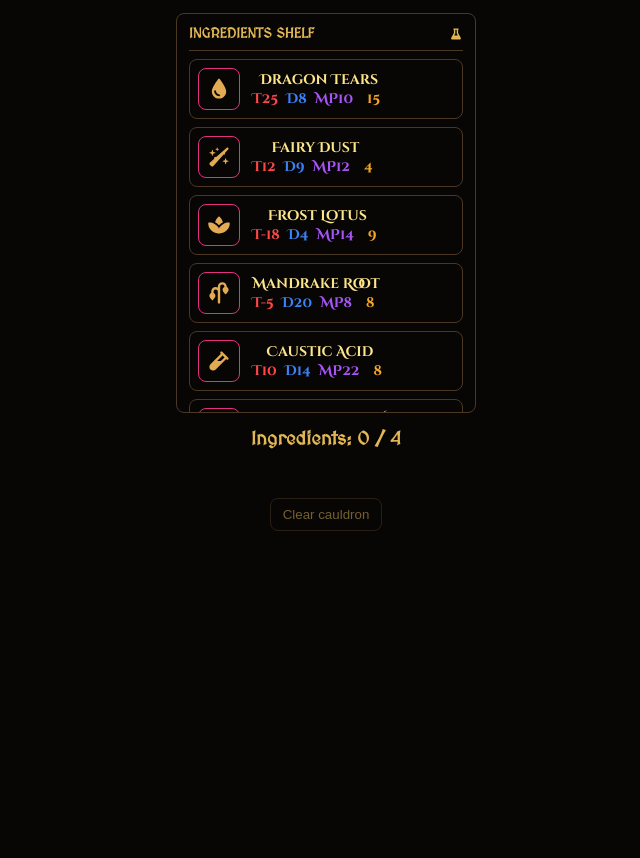
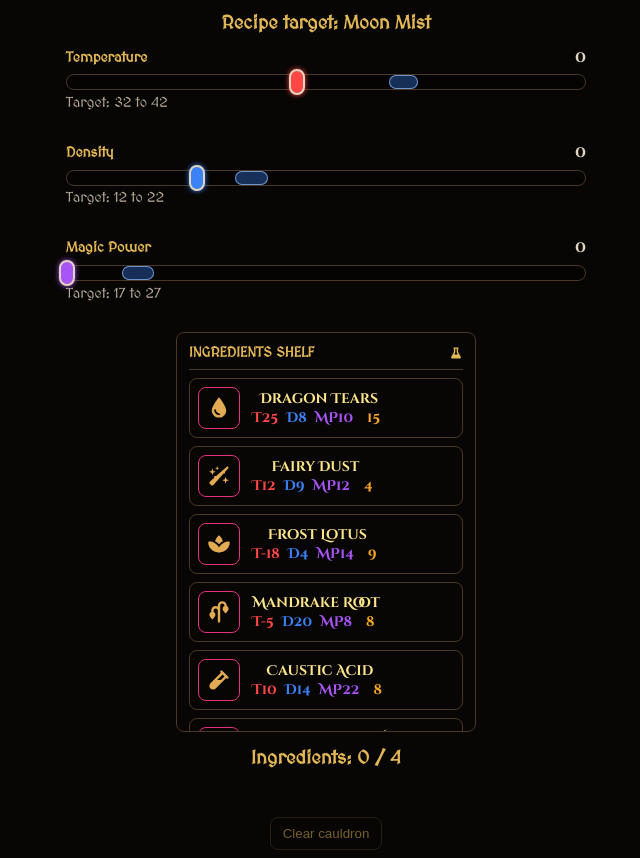
Before and after one commit to RabigaSB/Alchemist-s-Cauldron, a website built with Vite: page index.html in a window 1280 px wide. Shown: the part 47-905 px from the top of the page, without its empty margins (314-954 px from the left). Before the commit the page ends 800 px from the top, so only its background shows below. Built offline with nearby package versions, Linux system fonts and the light colour scheme; a web font is replaced by a local one.

Commit message:
feat: add parameter bar

```diff
--- /dev/null
+++ b/src/data/recipe-target.ts
@@ -0,0 +1,18 @@
+export interface IRecipeRange {
+  min: number;
+  max: number;
+}
+
+export interface IRecipeTarget {
+  name: string;
+  temperature: IRecipeRange;
+  density: IRecipeRange;
+  magicPower: IRecipeRange;
+}
+
+export const ACTIVE_RECIPE_TARGET: IRecipeTarget = {
+  name: 'Moon Mist',
+  temperature: { min: 32, max: 42 },
+  density: { min: 12, max: 22 },
+  magicPower: { min: 17, max: 27 },
+};
--- /dev/null
+++ b/src/logic/calculate-cauldron.ts
@@ -0,0 +1,18 @@
+import type { IIngredient } from '../data/ingredients';
+
+export interface ICauldronValues {
+  temperature: number;
+  density: number;
+  magicPower: number;
+}
+
+export function calculateCauldron(ingredients: readonly IIngredient[]): ICauldronValues {
+  return ingredients.reduce<ICauldronValues>(
+    (total, ingredient) => ({
+      temperature: total.temperature + ingredient.temperature,
+      density: total.density + ingredient.density,
+      magicPower: total.magicPower + ingredient.magicPower,
+    }),
+    { temperature: 0, density: 0, magicPower: 0 },
+  );
+}
--- a/src/styles/main.scss
+++ b/src/styles/main.scss
@@ -31,6 +31,18 @@ h6 {
     margin-bottom: 1rem;
   }
 
+  &__recipe {
+    margin-bottom: 0.75rem;
+    color: $gothic-gold;
+  }
+
+  &__parameters {
+    display: grid;
+    gap: 1rem;
+    width: min(100% - 2rem, 520px);
+    margin-bottom: 1rem;
+  }
+
   &__ingredients-title {
     margin-top: 1rem;
     color: $gothic-gold;
@@ -59,6 +71,97 @@ h6 {
       opacity: 0.5;
       cursor: not-allowed;
     }
+  }
+}
+
+.parameter-bar {
+  --bar-color: #{$stat-temp};
+
+  &__heading {
+    display: flex;
+    align-items: baseline;
+    justify-content: space-between;
+    gap: 1rem;
+    margin-bottom: 0.4rem;
+  }
+
+  &__name {
+    font-size: $fz-small;
+    color: $gothic-gold;
+  }
+
+  &__value {
+    font-family: $font-title;
+    color: $body-text-color;
+  }
+
+  &__track {
+    position: relative;
+    height: 14px;
+    overflow: visible;
+    border: 1px solid $border-bronze;
+    border-radius: 999px;
+    background-color: rgba(0, 0, 0, 0.35);
+  }
+
+  &__target {
+    position: absolute;
+    top: 0;
+    bottom: 0;
+    border-radius: inherit;
+    background-color: rgba(58, 130, 246, 0.35);
+    box-shadow: inset 0 0 0 1px rgba(150, 190, 255, 0.7);
+  }
+
+  &__zero {
+    position: absolute;
+    top: -3px;
+    bottom: -3px;
+    width: 1px;
+    background-color: rgba(255, 255, 255, 0.7);
+    transform: translateX(-50%);
+  }
+
+  &__marker {
+    position: absolute;
+    z-index: 1;
+    top: 50%;
+    left: 0;
+    width: 12px;
+    height: 22px;
+    border: 2px solid $body-text-color;
+    border-radius: 999px;
+    background-color: var(--bar-color);
+    box-shadow: 0 0 5px var(--bar-color);
+    transform: translate(-50%, -50%);
+    transition:
+      left 350ms ease,
+      box-shadow 350ms ease;
+  }
+
+  &:nth-child(2) {
+    --bar-color: #{$stat-density};
+  }
+
+  &:nth-child(3) {
+    --bar-color: #{$stat-magic};
+  }
+
+  &--in-range &__target {
+    background-color: rgba(57, 190, 99, 0.45);
+    box-shadow:
+      0 0 10px rgba(57, 220, 110, 0.9),
+      inset 0 0 0 1px rgba(136, 255, 171, 0.9);
+  }
+
+  &--in-range &__marker {
+    box-shadow: 0 0 10px rgba(57, 220, 110, 0.95);
+  }
+
+  &__range {
+    margin-top: 0.3rem;
+    font-size: $fz-small;
+    opacity: 0.8;
   }
 }
 
--- a/src/ui/cauldron.ts
+++ b/src/ui/cauldron.ts
@@ -1,8 +1,11 @@
 import { INGREDIENTS } from '../data/ingredients';
+import { ACTIVE_RECIPE_TARGET } from '../data/recipe-target';
 import { MAX_CAULDRON_INGREDIENTS } from '../logic/add-ingredient';
+import { calculateCauldron } from '../logic/calculate-cauldron';
 import { createStock } from '../logic/stock';
 import type { IGameState } from '../state/game-state';
 import { createElement } from './create-element';
+import { createParameterBar } from './parameter-bar';
 import { createShelf } from './shelf';
 
 export function createCauldron(): HTMLElement {
@@ -15,6 +18,26 @@ export function createCauldron(): HTMLElement {
 
   const title = createElement('h2', 'cauldron__title', 'Cauldron');
   cauldron.appendChild(title);
+
+  const recipeTitle = createElement(
+    'h3',
+    'cauldron__recipe',
+    `Recipe target: ${ACTIVE_RECIPE_TARGET.name}`,
+  );
+  cauldron.appendChild(recipeTitle);
+
+  const parameterBars = createElement('div', 'cauldron__parameters');
+  const temperatureBar = createParameterBar(
+    'Temperature',
+    ACTIVE_RECIPE_TARGET.temperature,
+    -80,
+    100,
+  );
+  const densityBar = createParameterBar('Density', ACTIVE_RECIPE_TARGET.density, -40, 120);
+  const magicPowerBar = createParameterBar('Magic Power', ACTIVE_RECIPE_TARGET.magicPower, 0, 160);
+  const bars = [temperatureBar, densityBar, magicPowerBar];
+  bars.forEach((bar) => parameterBars.appendChild(bar.element));
+  cauldron.appendChild(parameterBars);
 
   const shelf = createShelf(state, renderCauldron);
   cauldron.appendChild(shelf.element);
@@ -35,6 +58,10 @@ export function createCauldron(): HTMLElement {
   cauldron.appendChild(clearButton);
 
   function renderCauldron(): void {
+    const values = calculateCauldron(state.cauldronIngredients);
+    temperatureBar.update(values.temperature);
+    densityBar.update(values.density);
+    magicPowerBar.update(values.magicPower);
     ingredientsTitle.textContent = `Ingredients: ${state.cauldronIngredients.length} / ${MAX_CAULDRON_INGREDIENTS}`;
     ingredientsList.replaceChildren(
       ...state.cauldronIngredients.map((ingredient) =>
--- /dev/null
+++ b/src/ui/parameter-bar.ts
@@ -0,0 +1,82 @@
+import type { IRecipeRange } from '../data/recipe-target';
+
+export interface IParameterBar {
+  element: HTMLElement;
+  update: (value: number) => void;
+}
+
+export function createParameterBar(
+  label: string,
+  target: IRecipeRange,
+  minimum: number,
+  maximum: number,
+): IParameterBar {
+  const bar = document.createElement('section');
+  bar.className = 'parameter-bar';
+
+  const heading = document.createElement('div');
+  heading.className = 'parameter-bar__heading';
+  bar.appendChild(heading);
+
+  const name = document.createElement('h3');
+  name.className = 'parameter-bar__name';
+  name.textContent = label;
+  heading.appendChild(name);
+
+  const valueLabel = document.createElement('output');
+  valueLabel.className = 'parameter-bar__value';
+  valueLabel.value = '0';
+  heading.appendChild(valueLabel);
+
+  const track = document.createElement('div');
+  track.className = 'parameter-bar__track';
+  track.setAttribute('role', 'meter');
+  track.setAttribute('aria-label', `${label}; target ${target.min} to ${target.max}`);
+  track.setAttribute('aria-valuemin', `${minimum}`);
+  track.setAttribute('aria-valuemax', `${maximum}`);
+  track.setAttribute('aria-valuenow', '0');
+  bar.appendChild(track);
+
+  const targetZone = document.createElement('span');
+  targetZone.className = 'parameter-bar__target';
+  targetZone.setAttribute('aria-hidden', 'true');
+  targetZone.style.left = `${toPercent(target.min, minimum, maximum)}%`;
+  targetZone.style.width = `${toPercent(target.max - target.min, 0, maximum - minimum)}%`;
+  track.appendChild(targetZone);
+
+  if (minimum < 0 && maximum > 0) {
+    const zeroMarker = document.createElement('span');
+    zeroMarker.className = 'parameter-bar__zero';
+    zeroMarker.style.left = `${toPercent(0, minimum, maximum)}%`;
+    zeroMarker.setAttribute('aria-hidden', 'true');
+    track.appendChild(zeroMarker);
+  }
+
+  const valueMarker = document.createElement('span');
+  valueMarker.className = 'parameter-bar__marker';
+  valueMarker.setAttribute('aria-hidden', 'true');
+  track.appendChild(valueMarker);
+
+  const rangeLabel = document.createElement('p');
+  rangeLabel.className = 'parameter-bar__range';
+  rangeLabel.textContent = `Target: ${target.min} to ${target.max}`;
+  bar.appendChild(rangeLabel);
+
+  function update(value: number): void {
+    const clampedValue = Math.min(maximum, Math.max(minimum, value));
+    const isInTarget = value >= target.min && value <= target.max;
+
+    valueLabel.value = `${value}`;
+    track.setAttribute('aria-valuenow', `${value}`);
+    valueMarker.style.left = `${toPercent(clampedValue, minimum, maximum)}%`;
+    bar.classList.toggle('parameter-bar--in-range', isInTarget);
+  }
+
+  update(0);
+
+  return { element: bar, update };
+}
+
+function toPercent(value: number, minimum: number, maximum: number): number {
+  return ((value - minimum) / (maximum - minimum)) * 100;
+}
```
